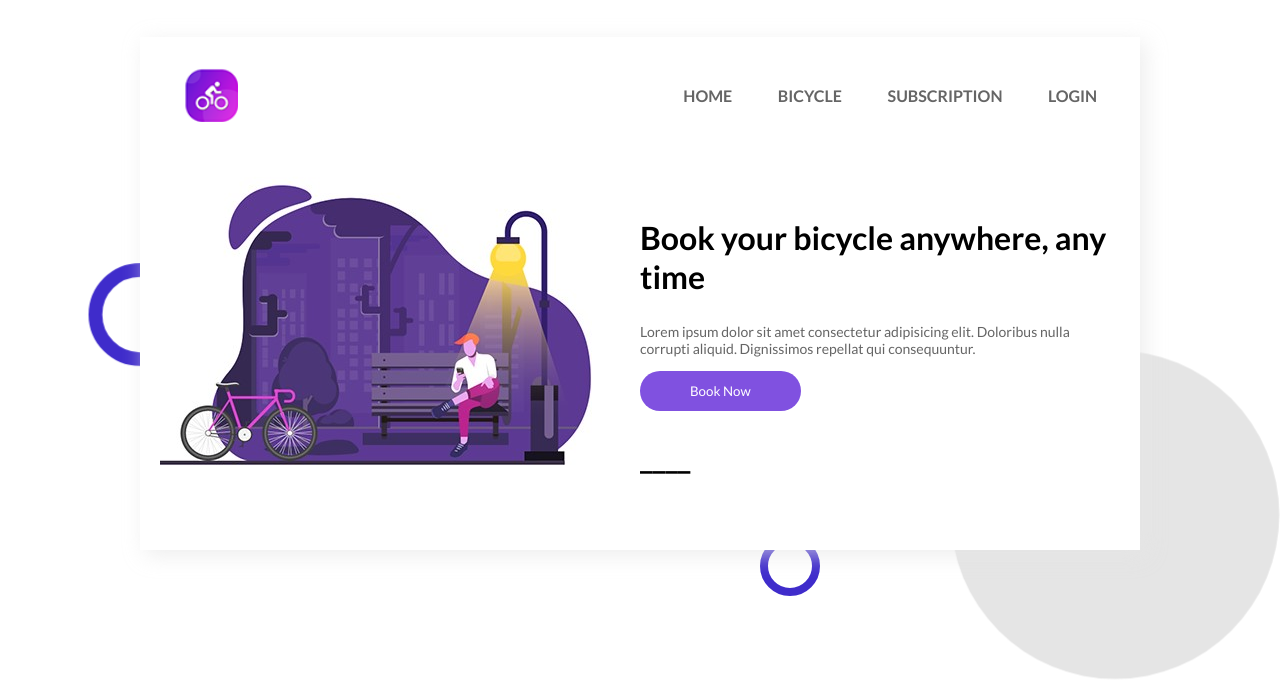
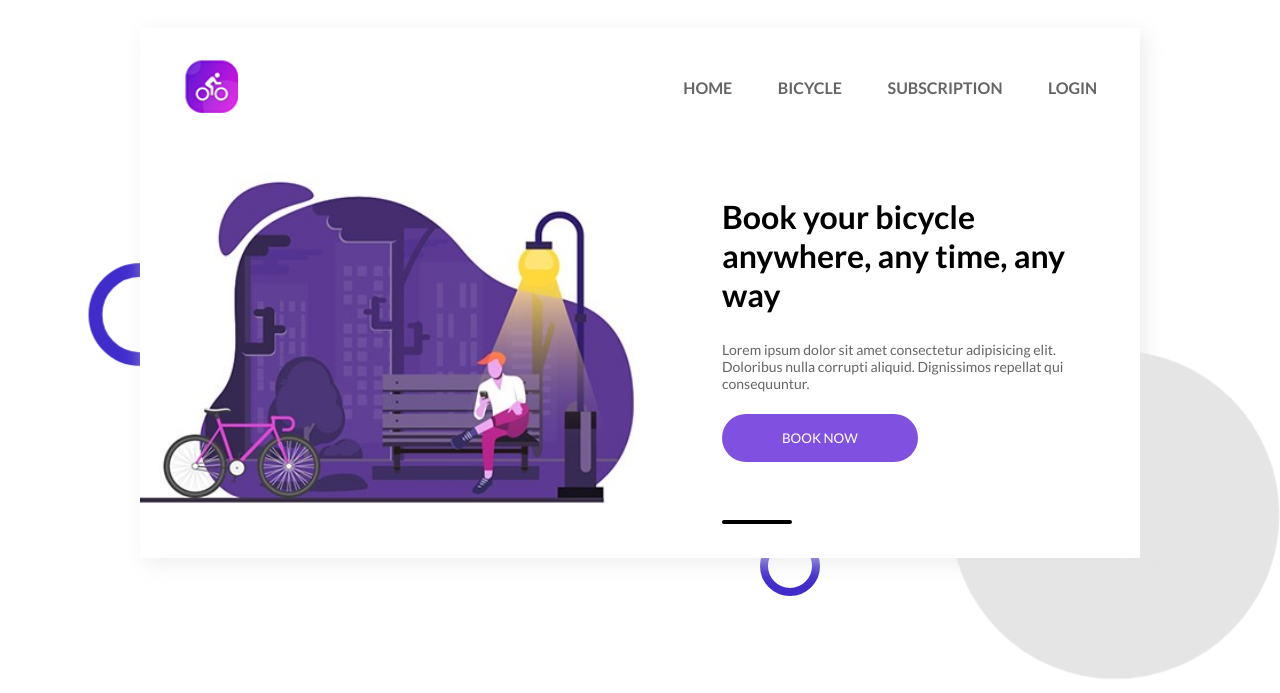
Before and after one commit to inga-sinkeviciute/7_bike, a website: page index.html in a window 1280 px wide. Shown: the part 107-800 px from the top of the page. Drawn offline with Linux system fonts and the light colour scheme.

Commit message:
mini fixes

```diff
--- a/index.html
+++ b/index.html
@@ -31,13 +31,13 @@
 						<img src="./img/bike.jpg" alt="" />
 					</div>
 					<div class="right">
-						<h1>Book your bicycle anywhere, any time</h1>
+						<h1>Book your bicycle anywhere, any time, any way</h1>
 						<p>
 							Lorem ipsum dolor sit amet consectetur adipisicing elit. Doloribus
 							nulla corrupti aliquid. Dignissimos repellat qui consequuntur.
 						</p>
 						<button>Book Now</button>
-						<h1>____</h1>
+						<div class="styled-break"></div>
 					</div>
 				</div>
 			</section>
--- a/styles/style.css
+++ b/styles/style.css
@@ -119,15 +119,16 @@ a:active {
 }
 
 .left {
-	flex: 50%;
-	background-color: #ffffff;
-	margin-left: 20px;
-	margin-bottom: 80px;
+	flex: 60%;
+	margin-bottom: 50px;
 }
 
+.left img {
+	width: 85%;
+}
 .right {
-	flex: 50%;
-	margin-right: 20px;
+	flex: 40%;
+	margin-right: 30px;
 }
 
 h1 {
@@ -140,19 +141,28 @@ p {
 }
 button {
 	color: white;
+	text-transform: uppercase;
 	background-color: hsl(259.72deg, 69.76%, 59.8%);
-	padding: 12px 50px;
+	margin: 8px 0;
+	padding: 16px 60px;
 	border: none;
 	border-radius: 100px;
+	transition: transform 0.3s;
 }
 
 button:hover {
 	background-color: hsl(296.18deg, 100%, 43.14%);
 	color: #fff;
+	transform: scale(1.1);
 }
 
 button:active {
-	transform: translateY(1px);
+	transform: translateY(5px);
+}
+@media (max-width: 950px) {
+	.styled-break {
+		visibility: hidden;
+	}
 }
 
 @media (max-width: 768px) {
@@ -177,3 +187,11 @@ button:active {
 		margin-right: 0;
 	}
 }
+
+.styled-break {
+	width: 70px;
+	height: 4px;
+	border-radius: 2.5px;
+	margin-top: 50px;
+	background-color: black;
+}
```
